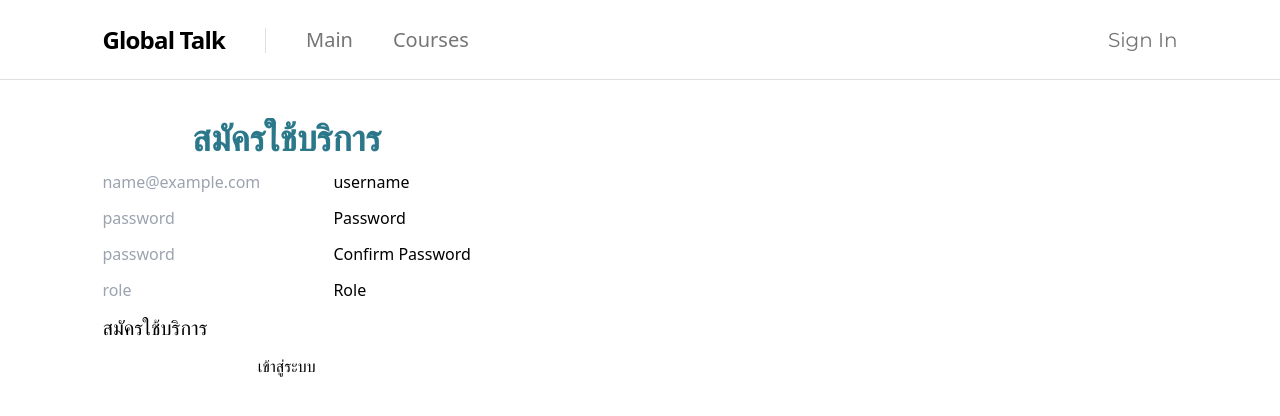
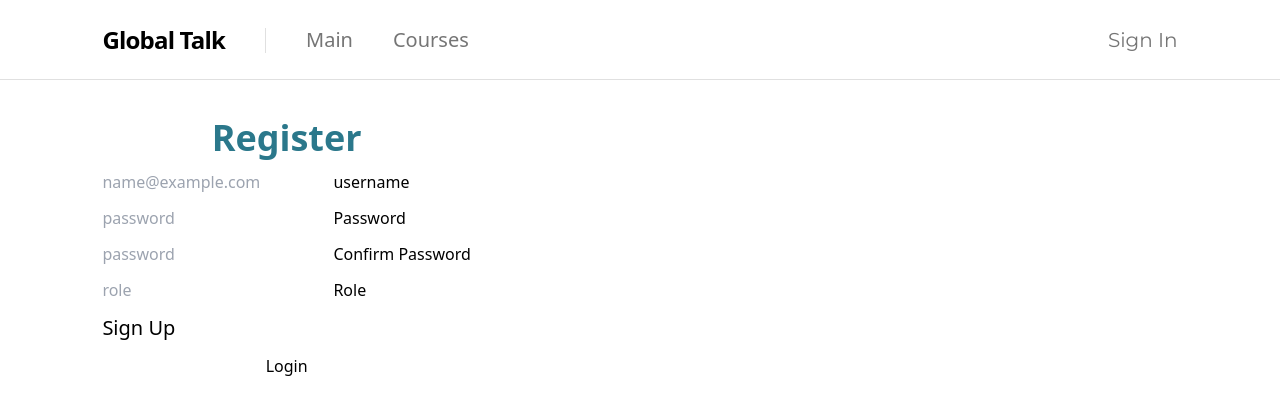
Before and after one commit to thinc-org/hacktoschool-fryingchicken, a Next.js app in the folder frontend/: page /register in a window 1280 px wide. Shown: the top 416 px of the page. Built offline with nearby package versions, Linux system fonts and the light colour scheme; a web font is replaced by a local one.

Commit message:
feat: change language to Thai

```diff
--- a/frontend/pages/login.tsx
+++ b/frontend/pages/login.tsx
@@ -50,7 +50,7 @@ const Login: React.FC<Props> = () => {
       <div className="">
         <form onSubmit={handleSubmit}>
           <h1 className="text-cyan-dark font-bold text-center text-4xl">
-            เข้าสู่ระบบ
+            Login
           </h1>
           <div className="form-floating my-3">
             <input
@@ -80,13 +80,13 @@ const Login: React.FC<Props> = () => {
             type="submit"
             disabled={isSubmitting}
           >
-            เข้าสู่ระบบ
+            Sign In
           </button>
         </form>
         <div className="row justify-content-center mt-3">
           <div className="col-3 text-center">
             <a href="register" className="text-dark underline-offset-1">
-              สมัครใช้บริการ
+              Register
             </a>
           </div>
         </div>
--- a/frontend/pages/register.tsx
+++ b/frontend/pages/register.tsx
@@ -66,7 +66,7 @@ const Register: React.FC = () => {
       <div className="">
         <form onSubmit={handleSubmit}>
           <h1 className="text-cyan-dark font-bold text-center text-4xl">
-            สมัครใช้บริการ
+            Register
           </h1>
           <div className="form-floating my-3 form-group">
             <input
@@ -120,13 +120,13 @@ const Register: React.FC = () => {
             type="submit"
             disabled={isSubmitting}
           >
-            สมัครใช้บริการ
+            Sign Up
           </button>
         </form>
         <div className="row justify-content-center mt-3">
           <div className="col-3 text-center">
             <a href="login" className="text-dark underline-offset-1">
-              เข้าสู่ระบบ
+              Login
             </a>
           </div>
         </div>
```
